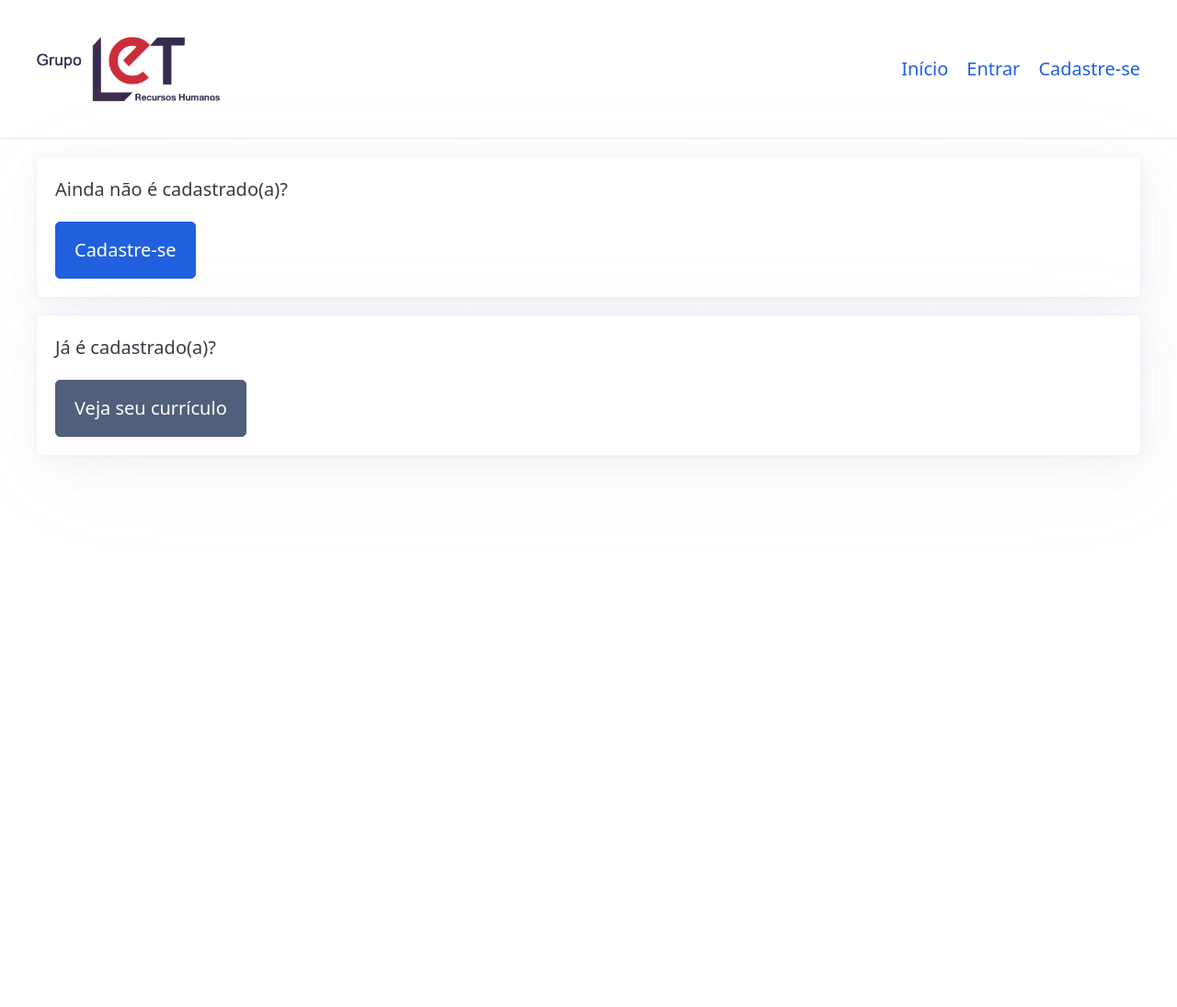
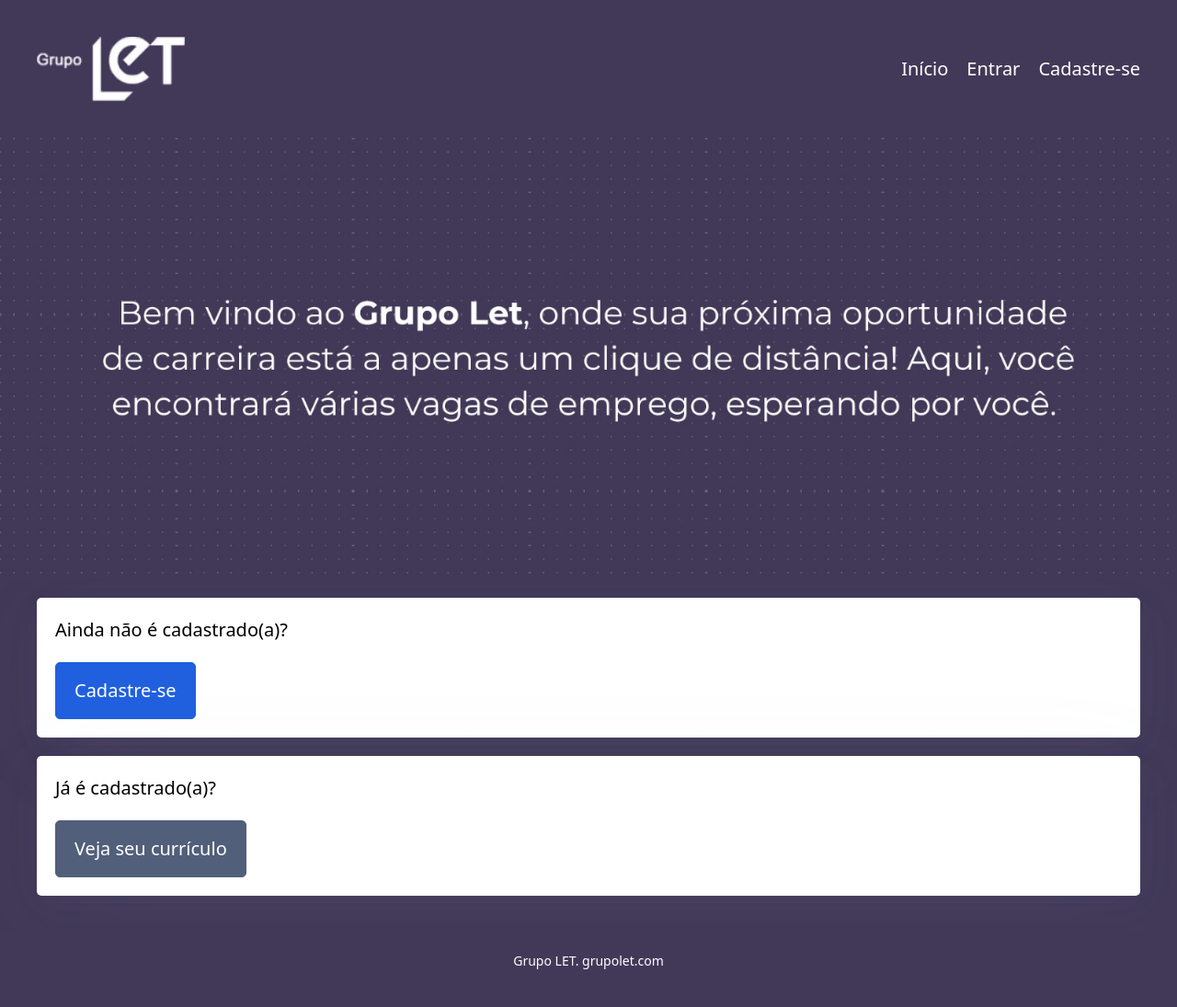
Before and after one commit to diogor/letvagas, a Django app: template templates/views/index.html in a window 1280 px wide. Shown: the whole page at 92% size. Before the commit the page ends 499 px from the top, so only its background shows below. Run offline with Django 3.2, Linux system fonts and the light colour scheme; the template is opened without the code that fills it, so the values that code supplies are empty.

Commit message:
design changes

```diff
--- a/static/css/base.css
+++ b/static/css/base.css
@@ -1,8 +1,43 @@
+body,
+h1,
+h2,
+h3,
+h4,
+p {
+  color: white;
+}
+table {
+  background-color: white;
+}
+label {
+  color: #f4f0ff;
+}
+article label,
+article p {
+  color: black;
+}
 section {
   margin-bottom: 20px;
 }
-header {
-  border-bottom: 1px solid var(--pico-muted-border-color);
+body,
+header,
+footer {
+  background-color: #423958;
+}
+header a,
+footer a {
+  color: white;
+  text-decoration: none;
+}
+article {
+  background-color: white;
+}
+footer {
+  text-align: center;
+  font-size: 0.7rem;
+}
+footer p {
+  color: white;
 }
 .wizard .wizard-nav.progress .wizard-step.active ~ .wizard-step {
   background-color: var(--pico-background-color);
@@ -65,8 +100,8 @@
   }
 }
 #pagination > div > button {
-    padding: 0.3rem;
-    padding-top: 0.1rem;
-    padding-bottom: 0.1rem;
-    margin-left: 0.2rem;
+  padding: 0.3rem;
+  padding-top: 0.1rem;
+  padding-bottom: 0.1rem;
+  margin-left: 0.2rem;
 }
--- a/templates/layouts/main.html
+++ b/templates/layouts/main.html
@@ -16,7 +16,7 @@
             <nav class="container">
                 <ul>
                     <li>
-                        <img src="/static/img/let.png" alt="Logo" style="height: 70px">
+                        <img src="/static/img/logobranco.png" alt="Grupo LET" style="height: 70px">
                     </li>
                 </ul>
                 <ul>
@@ -58,5 +58,10 @@
             </nav>
         </header>
         {% block content %}{% endblock %}
+        <footer>
+            <p>
+                Grupo LET. <a href="https://www.grupolet.com">grupolet.com</a>
+            </p>
+        </footer>
     </body>
 </html>
--- a/templates/views/index.html
+++ b/templates/views/index.html
@@ -1,10 +1,14 @@
 {% extends "layouts/main.html" %}
 {% block title %}{{ title }}{% endblock %}
 {% block content %}
+    <section>
+        <img src="/static/img/jumbo0.png"
+             alt="Grupo LET"
+             width="100%; max-height: 600px">
+    </section>
     <main class="container">
         {% if logged_in %}
-            <h3>Vagas</h3>
-        {% include "views/partials/jobs.html" %}
+            {% include "views/partials/jobs.html" %}
         {% else %}
             <article>
                 <p>Ainda não é cadastrado(a)?</p>
```
Also changed, not shown: static/img/jumbo0.png (added), static/img/jumbo1.png (added), static/img/letheader.jpeg (added), static/img/letheader.png (added), static/img/letheaderc.jpeg (added), static/img/letheaderd.jpeg (added), static/img/logobranco.png (added).
